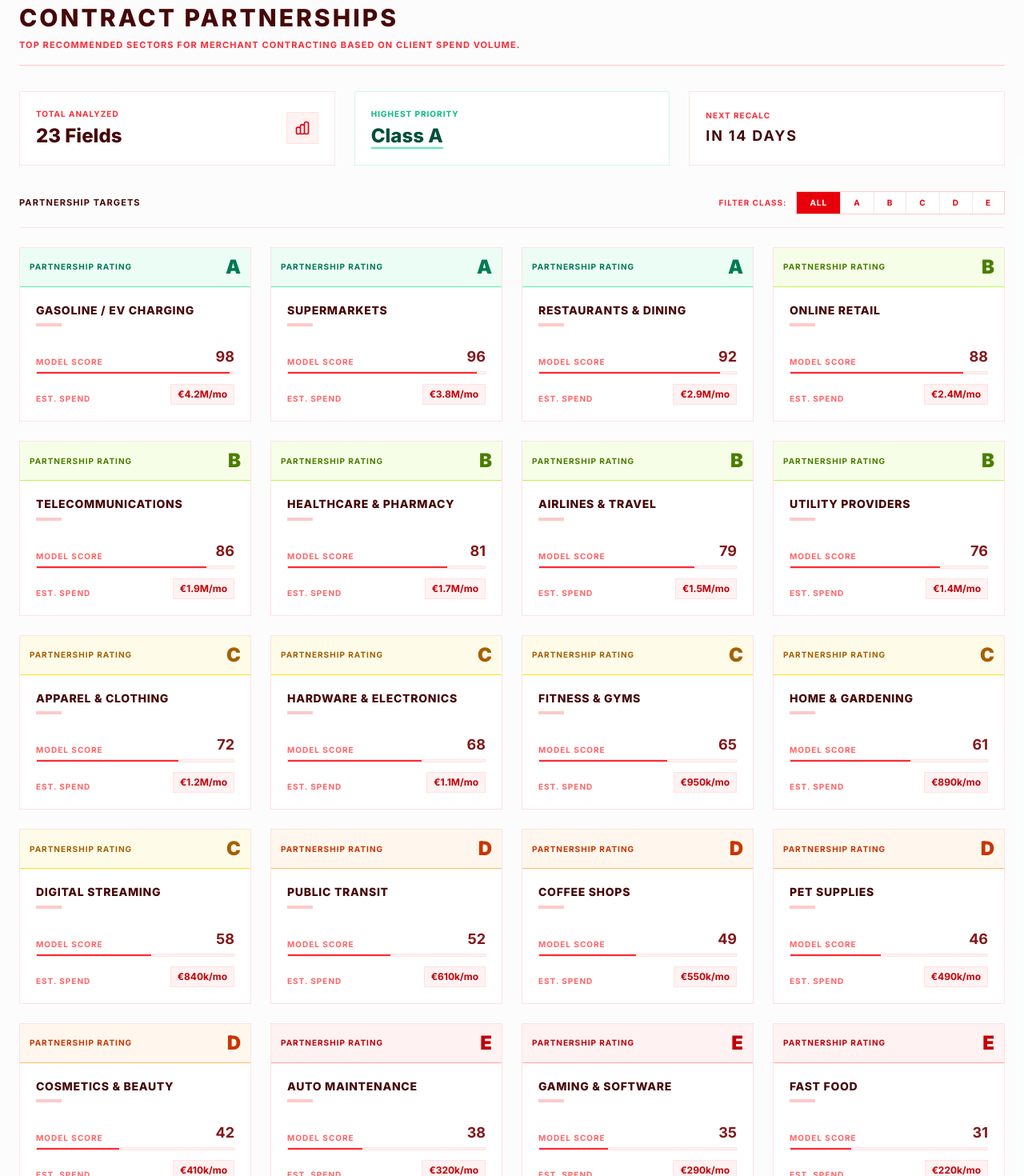
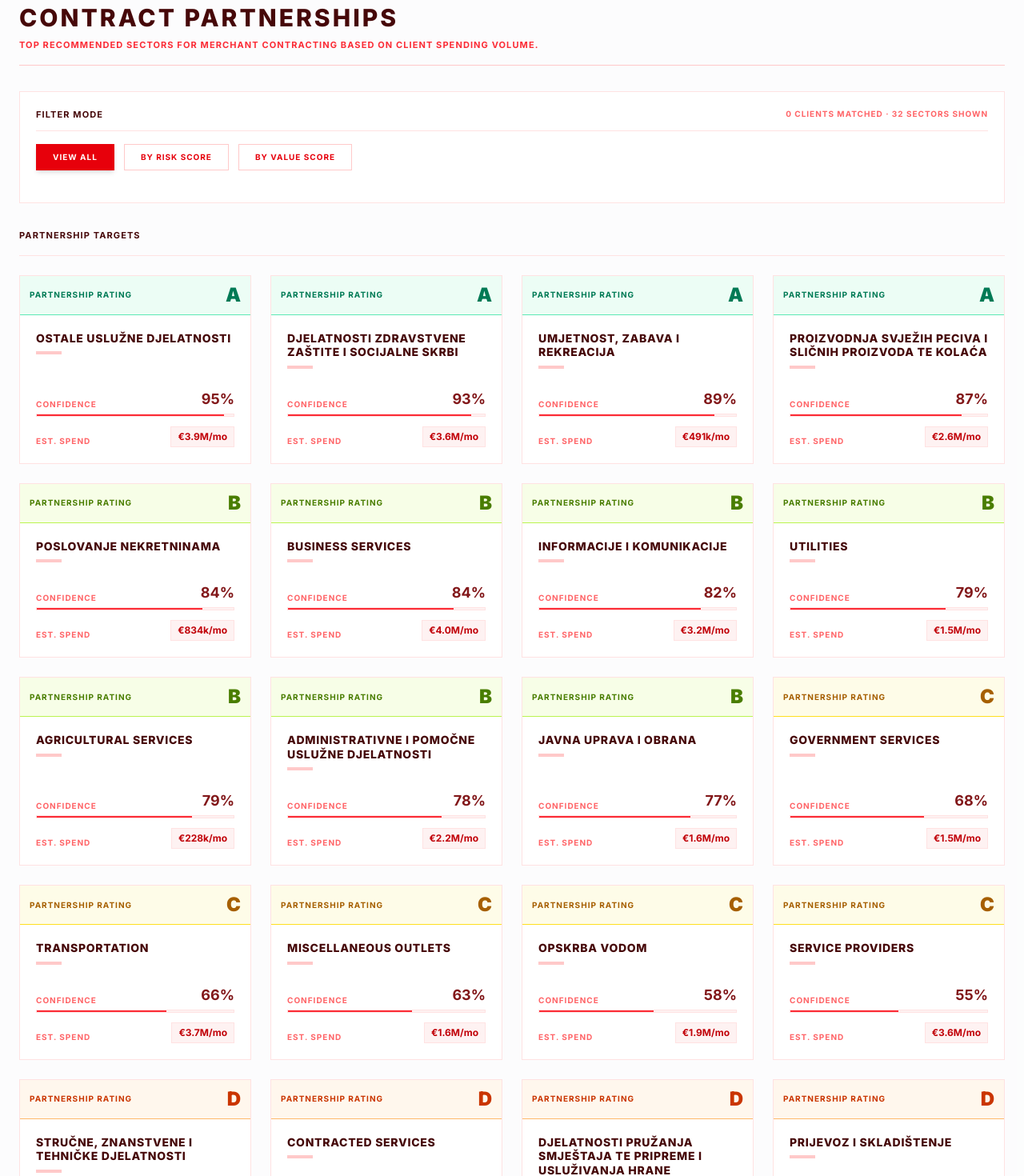
Before and after one commit to maaxxg/Fintech-hackathon, a SvelteKit app: page /recommendations in a window 1280 px wide. Shown: the part 60-1530 px from the top of the page at 80% size. Built offline with nearby package versions, Linux system fonts and the light colour scheme; no server answers.

Commit message:
contracts and shit

```diff
--- a/src/lib/firebase/firestore.ts
+++ b/src/lib/firebase/firestore.ts
@@ -1,5 +1,5 @@
 import { db } from './config';
-import { collection, query, where, getDocs, doc, getDoc } from 'firebase/firestore';
+import { collection, query, getDocs, doc, getDoc } from 'firebase/firestore';
 import type { Manager, Client } from '$lib/types';
 
 export async function getManager(uid: string): Promise<Manager | null> {
@@ -10,7 +10,7 @@ export async function getManager(uid: string): Promise<Manager | null> {
 }
 
 export async function getClientsByManager(managerId: string): Promise<Client[]> {
-	const q = query(collection(db, 'clients'), where('managerId', '==', managerId));
+	const q = query(collection(db, 'clients'));
 	const snapshot = await getDocs(q);
 	return snapshot.docs.map((d) => ({ id: d.id, ...d.data() }) as Client);
 }
--- a/src/routes/recommendations/+page.svelte
+++ b/src/routes/recommendations/+page.svelte
@@ -1,40 +1,148 @@
 <script lang="ts">
-	// This fake data will later be replaced with real data fetched from the external API/database model.
+	import { clients } from '$lib/stores/clientStore';
+
+	// Categories from unique_categories.txt
 	interface Recommendation {
 		id: number;
 		field: string;
-		rating: 'A' | 'B' | 'C' | 'D' | 'E';
 		score: number;
 		spendVolume: string;
+		// Which risk/value segments gravitate to this category
+		riskAffinityMin: number;
+		riskAffinityMax: number;
+		valueAffinityMin: number;
+		valueAffinityMax: number;
 	}
 
-	const recommendations: Recommendation[] = [
-		{ id: 1, field: 'Gasoline / EV Charging', rating: 'A', score: 98, spendVolume: '€4.2M/mo' },
-		{ id: 2, field: 'Supermarkets', rating: 'A', score: 96, spendVolume: '€3.8M/mo' },
-		{ id: 3, field: 'Restaurants & Dining', rating: 'A', score: 92, spendVolume: '€2.9M/mo' },
-		{ id: 4, field: 'Online Retail', rating: 'B', score: 88, spendVolume: '€2.4M/mo' },
-		{ id: 5, field: 'Telecommunications', rating: 'B', score: 86, spendVolume: '€1.9M/mo' },
-		{ id: 6, field: 'Healthcare & Pharmacy', rating: 'B', score: 81, spendVolume: '€1.7M/mo' },
-		{ id: 7, field: 'Airlines & Travel', rating: 'B', score: 79, spendVolume: '€1.5M/mo' },
-		{ id: 8, field: 'Utility Providers', rating: 'B', score: 76, spendVolume: '€1.4M/mo' },
-		{ id: 9, field: 'Apparel & Clothing', rating: 'C', score: 72, spendVolume: '€1.2M/mo' },
-		{ id: 10, field: 'Hardware & Electronics', rating: 'C', score: 68, spendVolume: '€1.1M/mo' },
-		{ id: 11, field: 'Fitness & Gyms', rating: 'C', score: 65, spendVolume: '€950k/mo' },
-		{ id: 12, field: 'Home & Gardening', rating: 'C', score: 61, spendVolume: '€890k/mo' },
-		{ id: 13, field: 'Digital Streaming', rating: 'C', score: 58, spendVolume: '€840k/mo' },
-		{ id: 14, field: 'Public Transit', rating: 'D', score: 52, spendVolume: '€610k/mo' },
-		{ id: 15, field: 'Coffee Shops', rating: 'D', score: 49, spendVolume: '€550k/mo' },
-		{ id: 16, field: 'Pet Supplies', rating: 'D', score: 46, spendVolume: '€490k/mo' },
-		{ id: 17, field: 'Cosmetics & Beauty', rating: 'D', score: 42, spendVolume: '€410k/mo' },
-		{ id: 18, field: 'Auto Maintenance', rating: 'E', score: 38, spendVolume: '€320k/mo' },
-		{ id: 19, field: 'Gaming & Software', rating: 'E', score: 35, spendVolume: '€290k/mo' },
-		{ id: 20, field: 'Fast Food', rating: 'E', score: 31, spendVolume: '€220k/mo' },
-		{ id: 21, field: 'Education / Tutors', rating: 'E', score: 28, spendVolume: '€180k/mo' },
-		{ id: 22, field: 'Ride Sharing', rating: 'E', score: 24, spendVolume: '€150k/mo' },
-		{ id: 23, field: 'Toys & Hobbies', rating: 'E', score: 21, spendVolume: '€120k/mo' }
+	const categories = [
+		'JAVNA UPRAVA I OBRANA',
+		'DJELATNOSTI ZDRAVSTVENE ZAŠTITE I SOCIJALNE SKRBI',
+		'DJELATNOSTI PRUŽANJA SMJEŠTAJA TE PRIPREME I USLUŽIVANJA HRANE',
+		'INFORMACIJE I KOMUNIKACIJE',
+		'OPSKRBA VODOM',
+		'FINANCIJSKE DJELATNOSTI I DJELATNOSTI OSIGURANJA',
+		'OPSKRBA ELEKTRIČNOM ENERGIJOM, PLINOM, PAROM I KLIMATIZACIJA',
+		'PRERAĐIVAČKA INDUSTRIJA',
+		'TRGOVINA NA VELIKO I NA MALO',
+		'UMJETNOST, ZABAVA I REKREACIJA',
+		'GRAĐEVINARSTVO',
+		'POLJOPRIVREDA, ŠUMARSTVO I RIBARSTVO',
+		'POSLOVANJE NEKRETNINAMA',
+		'ADMINISTRATIVNE I POMOČNE USLUŽNE DJELATNOSTI',
+		'STRUČNE, ZNANSTVENE I TEHNIČKE DJELATNOSTI',
+		'OSTALE USLUŽNE DJELATNOSTI',
+		'OBRAZOVANJE',
+		'PRIJEVOZ I SKLADIŠTENJE',
+		'PROIZVODNJA SVJEŽIH PECIVA I SLIČNIH PROIZVODA TE KOLAĆA',
+		'Professional services and membership organizations',
+		'Retail outlets',
+		'Miscellaneous outlets',
+		'Utilities',
+		'Service providers',
+		'Clothing outlets',
+		'Repair services',
+		'Transportation',
+		'Amusement and entertainment',
+		'Business services',
+		'Contracted services',
+		'Government services',
+		'Agricultural services'
 	];
 
-	function getRatingColor(rating: string) {
+	// Seed-based pseudo-random so values stay stable across renders
+	function seededRandom(seed: number): number {
+		const x = Math.sin(seed * 9301 + 49297) * 49297;
+		return x - Math.floor(x);
+	}
+
+	const recommendations: Recommendation[] = categories.map((cat, i) => {
+		const s1 = seededRandom(i + 1);
+		const s2 = seededRandom(i + 100);
+		const s3 = seededRandom(i + 200);
+		const s4 = seededRandom(i + 300);
+
+		const rMin = Math.floor(s1 * 60);
+		const rMax = rMin + 20 + Math.floor(s2 * 30);
+		const vMin = Math.floor(s3 * 60);
+		const vMax = vMin + 20 + Math.floor(s4 * 30);
+
+		const score = 30 + Math.floor(seededRandom(i + 500) * 70);
+		const spendBase = 100 + Math.floor(seededRandom(i + 600) * 4000);
+		const spendStr =
+			spendBase >= 1000 ? `€${(spendBase / 1000).toFixed(1)}M/mo` : `€${spendBase}k/mo`;
+
+		return {
+			id: i + 1,
+			field: cat,
+			score,
+			spendVolume: spendStr,
+			riskAffinityMin: Math.min(rMin, 80),
+			riskAffinityMax: Math.min(rMax, 100),
+			valueAffinityMin: Math.min(vMin, 80),
+			valueAffinityMax: Math.min(vMax, 100)
+		};
+	});
+
+	// Filter state
+	type FilterMode = 'all' | 'risk' | 'value';
+
+	let activeFilters = $state<Set<FilterMode>>(new Set(['all']));
+	let riskMin = $state(0);
+	let riskMax = $state(100);
+	let valueMin = $state(0);
+	let valueMax = $state(100);
+
+	function toggleFilter(mode: FilterMode) {
+		if (mode === 'all') {
+			// "View All" is exclusive — selecting it clears risk/value
+			activeFilters = new Set(['all']);
+			riskMin = 0;
+			riskMax = 100;
+			valueMin = 0;
+			valueMax = 100;
+		} else {
+			// Remove 'all' if a specific filter is toggled
+			const next = new Set(activeFilters);
+			next.delete('all');
+			if (next.has(mode)) {
+				next.delete(mode);
+			} else {
+				next.add(mode);
+			}
+			// If nothing is left, revert to 'all'
+			if (next.size === 0) {
+				activeFilters = new Set(['all']);
+			} else {
+				activeFilters = next;
+			}
+		}
+	}
+
+	function isActive(mode: FilterMode): boolean {
+		return activeFilters.has(mode);
+	}
+
+	// Determine which clients match the active risk/value ranges
+	let matchingClientCount = $derived.by(() => {
+		if (activeFilters.has('all')) return $clients.length;
+		return $clients.filter((c) => {
+			const riskOk = !activeFilters.has('risk') || (c.riskScore >= riskMin && c.riskScore <= riskMax);
+			const valOk =
+				!activeFilters.has('value') || (c.valueScore >= valueMin && c.valueScore <= valueMax);
+			return riskOk && valOk;
+		}).length;
+	});
+
+	// Assign letter rating based on score
+	function getRating(score: number): 'A' | 'B' | 'C' | 'D' | 'E' {
+		if (score >= 85) return 'A';
+		if (score >= 70) return 'B';
+		if (score >= 55) return 'C';
+		if (score >= 40) return 'D';
+		return 'E';
+	}
+
+	function getRatingColor(rating: string): string {
 		switch (rating) {
 			case 'A':
 				return 'bg-emerald-50 text-emerald-700 border-emerald-300';
@@ -51,14 +159,24 @@
 		}
 	}
 
-	let selectedTier = $state('All');
-	const tiers = ['All', 'A', 'B', 'C', 'D', 'E'];
-
-	let filteredRecommendations = $derived(
-		selectedTier === 'All'
-			? recommendations
-			: recommendations.filter((r) => r.rating === selectedTier)
-	);
+	// Filtered recommendations: if a filter is active, show categories
+	// whose affinity range overlaps with the selected client range.
+	// Always sorted by score descending (A first, E last).
+	let filteredRecommendations = $derived.by(() => {
+		let result =
+			activeFilters.has('all')
+				? [...recommendations]
+				: recommendations.filter((rec) => {
+						const riskOk =
+							!activeFilters.has('risk') ||
+							(rec.riskAffinityMax >= riskMin && rec.riskAffinityMin <= riskMax);
+						const valOk =
+							!activeFilters.has('value') ||
+							(rec.valueAffinityMax >= valueMin && rec.valueAffinityMin <= valueMax);
+						return riskOk && valOk;
+					});
+		return result.sort((a, b) => b.score - a.score);
+	});
 </script>
 
 <svelte:head>
@@ -71,79 +189,123 @@
 			Contract Partnerships
 		</h1>
 		<p class="mt-2 text-[11px] font-bold tracking-widest text-red-500 uppercase">
-			Top recommended sectors for merchant contracting based on client spend volume.
+			Top recommended sectors for merchant contracting based on client spending volume.
 		</p>
 	</div>
 
-	<!-- Stats & Insight Summary -->
-	<div class="mb-8 grid grid-cols-1 gap-6 md:grid-cols-3">
-		<div class="flex items-center justify-between rounded-none border border-red-100 bg-white p-5">
-			<div>
-				<span class="mb-1 block text-[10px] font-bold tracking-widest text-red-500 uppercase"
-					>Total Analyzed</span
+	<!-- Filter Controls (replaces old stats cards area) -->
+	<div class="mb-8 rounded-none border border-red-100 bg-white p-5" id="recommendation-filters">
+		<div class="mb-4 flex items-center justify-between border-b border-red-100 pb-3">
+			<h2 class="m-0 text-[11px] font-bold tracking-widest text-red-950 uppercase">
+				Filter Mode
+			</h2>
+			<span class="text-[10px] font-bold tracking-widest text-red-400 uppercase">
+				{matchingClientCount} clients matched · {filteredRecommendations.length} sectors shown
+			</span>
+		</div>
+
+		<!-- Three filter toggle buttons -->
+		<div class="mb-5 flex flex-wrap gap-3">
+			<button
+				onclick={() => toggleFilter('all')}
+				class="border px-5 py-2 text-[10px] font-bold tracking-widest uppercase transition-all duration-200 {isActive(
+					'all'
+				)
+					? 'border-red-600 bg-red-600 text-white shadow-md'
+					: 'border-red-200 text-red-600 hover:border-red-400 hover:bg-red-50'}"
+				id="filter-view-all"
 			>
-				<span class="text-2xl font-extrabold text-red-950">23 Fields</span>
+				View All
+			</button>
+			<button
+				onclick={() => toggleFilter('risk')}
+				class="border px-5 py-2 text-[10px] font-bold tracking-widest uppercase transition-all duration-200 {isActive(
+					'risk'
+				)
+					? 'border-red-600 bg-red-600 text-white shadow-md'
+					: 'border-red-200 text-red-600 hover:border-red-400 hover:bg-red-50'}"
+				id="filter-risk-score"
+			>
+				By Risk Score
+			</button>
+			<button
+				onclick={() => toggleFilter('value')}
+				class="border px-5 py-2 text-[10px] font-bold tracking-widest uppercase transition-all duration-200 {isActive(
+					'value'
+				)
+					? 'border-red-600 bg-red-600 text-white shadow-md'
+					: 'border-red-200 text-red-600 hover:border-red-400 hover:bg-red-50'}"
+				id="filter-value-score"
+			>
+				By Value Score
+			</button>
 		</div>
+
+		<!-- Risk Score range (visible when risk filter active) -->
+		{#if isActive('risk')}
 			<div
-				class="flex h-10 w-10 items-center justify-center border border-red-100 bg-red-50 font-bold text-red-600"
+				class="mb-4 flex flex-wrap items-center gap-3 border-t border-red-50 pt-4"
+				id="risk-range"
 			>
-				<svg class="h-5 w-5" fill="none" stroke="currentColor" viewBox="0 0 24 24"
-					><path
-						stroke-linecap="square"
-						stroke-linejoin="miter"
-						stroke-width="2"
-						d="M9 19v-6a2 2 0 00-2-2H5a2 2 0 00-2 2v6a2 2 0 002 2h2a2 2 0 002-2zm0 0V9a2 2 0 012-2h2a2 2 0 012 2v10m-6 0a2 2 0 002 2h2a2 2 0 002-2m0 0V5a2 2 0 012-2h2a2 2 0 012 2v14a2 2 0 01-2 2h-2a2 2 0 01-2-2z"
-					></path></svg
+				<span class="text-[10px] font-bold tracking-widest text-red-900/70 uppercase"
+					>Risk Score Range:</span
 				>
+				<div class="flex items-center gap-1.5">
+					<input
+						id="rec-risk-min"
+						type="number"
+						min="0"
+						max="100"
+						bind:value={riskMin}
+						class="w-20 rounded-none border border-red-200 bg-white px-2 py-1.5 text-center text-xs text-red-950 focus:border-red-500 focus:ring-1 focus:ring-red-500 focus:outline-none"
+					/>
+					<span class="text-xs font-bold text-red-300">—</span>
+					<input
+						id="rec-risk-max"
+						type="number"
+						min="0"
+						max="100"
+						bind:value={riskMax}
+						class="w-20 rounded-none border border-red-200 bg-white px-2 py-1.5 text-center text-xs text-red-950 focus:border-red-500 focus:ring-1 focus:ring-red-500 focus:outline-none"
+					/>
 				</div>
 			</div>
-		<div
-			class="flex items-center justify-between rounded-none border border-emerald-100 bg-white p-5"
+		{/if}
+
+		<!-- Value Score range (visible when value filter active) -->
+		{#if isActive('value')}
+			<div class="flex flex-wrap items-center gap-3 border-t border-red-50 pt-4" id="value-range">
+				<span class="text-[10px] font-bold tracking-widest text-red-900/70 uppercase"
+					>Value Score Range:</span
 				>
-			<div>
-				<span class="mb-1 block text-[10px] font-bold tracking-widest text-emerald-500 uppercase"
-					>Highest Priority</span
-				>
-				<span class="border-b-2 border-emerald-300 text-2xl font-extrabold text-emerald-900"
-					>Class A</span
-				>
+				<div class="flex items-center gap-1.5">
+					<input
+						id="rec-value-min"
+						type="number"
+						min="0"
+						max="100"
+						bind:value={valueMin}
+						class="w-20 rounded-none border border-red-200 bg-white px-2 py-1.5 text-center text-xs text-red-950 focus:border-red-500 focus:ring-1 focus:ring-red-500 focus:outline-none"
+					/>
+					<span class="text-xs font-bold text-red-300">—</span>
+					<input
+						id="rec-value-max"
+						type="number"
+						min="0"
+						max="100"
+						bind:value={valueMax}
+						class="w-20 rounded-none border border-red-200 bg-white px-2 py-1.5 text-center text-xs text-red-950 focus:border-red-500 focus:ring-1 focus:ring-red-500 focus:outline-none"
+					/>
 				</div>
 			</div>
-		<div class="flex items-center justify-between rounded-none border border-red-100 bg-white p-5">
-			<div>
-				<span class="mb-1 block text-[10px] font-bold tracking-widest text-red-500 uppercase"
-					>Next Recalc</span
-				>
-				<span class="text-lg font-bold tracking-widest text-red-950 uppercase">In 14 Days</span>
-			</div>
-		</div>
+		{/if}
 	</div>
 
-	<!-- Filter & Controls -->
-	<div
-		class="mb-6 flex flex-col items-start justify-between border-b border-red-100 pb-4 md:flex-row md:items-center"
-	>
-		<h2 class="m-0 mb-4 text-[11px] font-bold tracking-widest text-red-950 uppercase md:mb-0">
+	<!-- Section heading -->
+	<div class="mb-6 border-b border-red-100 pb-4">
+		<h2 class="m-0 text-[11px] font-bold tracking-widest text-red-950 uppercase">
 			Partnership Targets
 		</h2>
-		<div class="flex items-center gap-3">
-			<span class="text-[10px] font-bold tracking-widest text-red-500 uppercase"
-				>Filter Class:</span
-			>
-			<div class="flex border border-red-200 bg-white">
-				{#each tiers as tier}
-					<button
-						onclick={() => (selectedTier = tier)}
-						class="border-r border-red-100 px-4 py-1.5 text-[10px] font-bold tracking-widest uppercase transition-colors last:border-r-0 {selectedTier ===
-						tier
-							? 'bg-red-600 text-white'
-							: 'text-red-600 hover:bg-red-50'}"
-					>
-						{tier}
-					</button>
-				{/each}
-			</div>
-		</div>
 	</div>
 
 	<!-- Recommendations Grid -->
@@ -154,12 +316,10 @@
 			>
 				<!-- Rating Header -->
 				<div
-					class="p-3 {getRatingColor(
-						rec.rating
-					)} flex items-center justify-between border-b transition-colors"
+					class="p-3 {getRatingColor(getRating(rec.score))} flex items-center justify-between border-b transition-colors"
 				>
 					<span class="text-[10px] font-bold tracking-widest uppercase">Partnership Rating</span>
-					<span class="text-2xl leading-none font-black">{rec.rating}</span>
+					<span class="text-2xl leading-none font-black">{getRating(rec.score)}</span>
 				</div>
 
 				<!-- Content Body -->
@@ -174,14 +334,13 @@
 					</div>
 
 					<div class="pt-2">
+						<!-- Score progress bar -->
 						<div class="mb-1 flex items-end justify-between">
 							<span class="text-[10px] font-bold tracking-widest text-red-400 uppercase"
-								>Model Score</span
+								>Confidence</span
 							>
-							<span class="text-lg font-bold text-red-900">{rec.score}</span>
+							<span class="text-lg font-bold text-red-900">{rec.score}%</span>
 						</div>
-
-						<!-- Score progress bar visualization -->
 						<div class="mb-3 h-[4px] w-full overflow-hidden border border-red-100 bg-red-50">
 							<div class="h-full bg-red-500 transition-all" style="width: {rec.score}%"></div>
 						</div>
@@ -200,4 +359,12 @@
 			</div>
 		{/each}
 	</div>
+
+	{#if filteredRecommendations.length === 0}
+		<div class="py-16 text-center">
+			<p class="text-sm font-bold tracking-widest text-red-300 uppercase">
+				No sectors match the current filter criteria.
+			</p>
 		</div>
+	{/if}
+</div>
```
Also changed, not shown: unique_categories.txt (added). Lines whose indentation alone changed are shown as unchanged.
